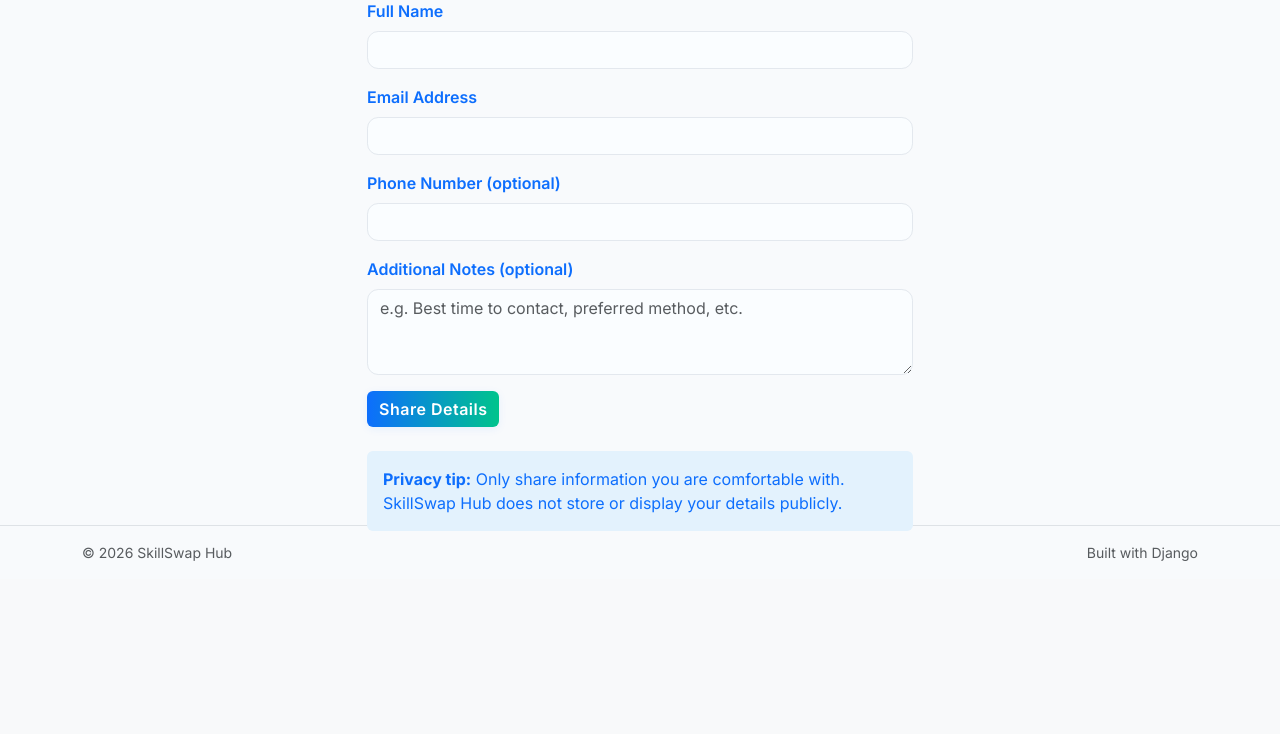
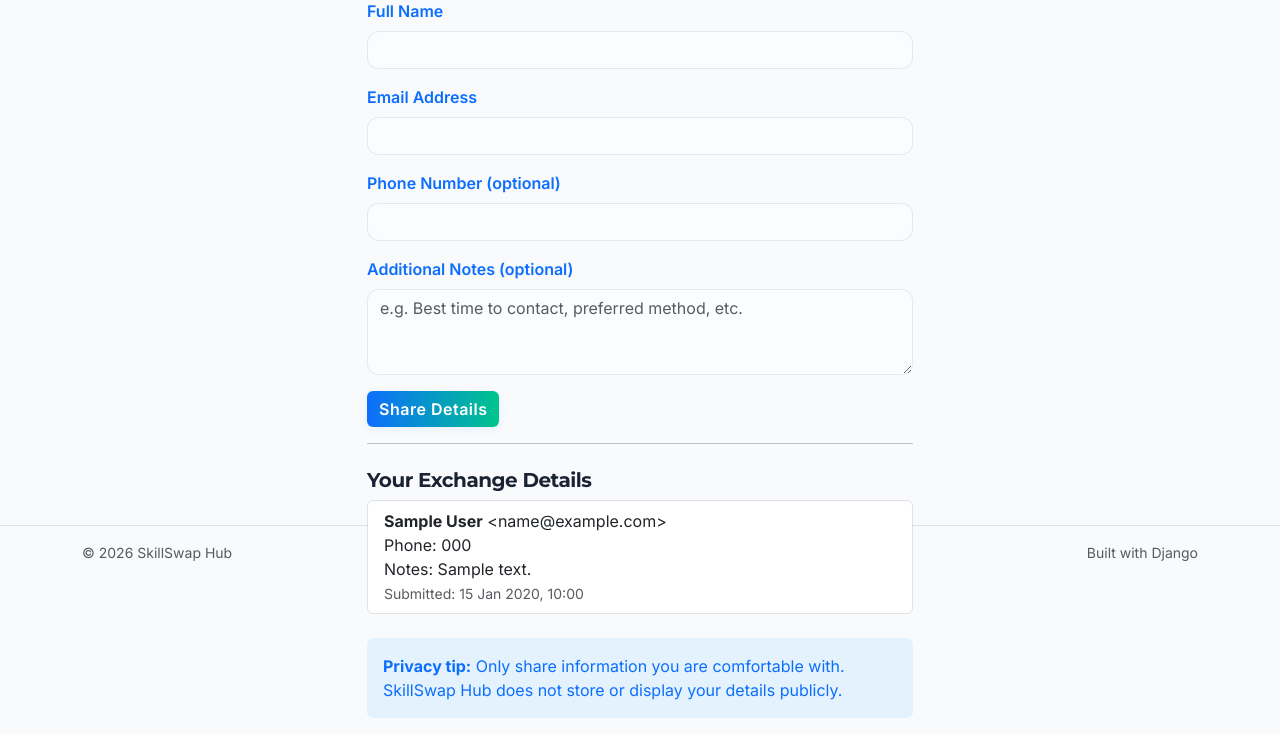
Before and after one commit to cstuart756/skillswap-hub, a Django app: page /exchange-details/ in a window 1280 px wide. Shown: the part 221-955 px from the top of the page. Before the commit the page ends 782 px from the top, so only its background shows below. Run offline with Django 5.2, Linux system fonts and the light colour scheme; a user stored in the database is signed in; tables that the repository leaves empty hold one stand-in row (values such as "Sample post").

Commit message:
Restrict exchange details page to users who have requested a SkillSwap

```diff
--- a/core/templates/exchange_details.html
+++ b/core/templates/exchange_details.html
@@ -5,9 +5,12 @@
   <div class="col-12 col-md-8 col-lg-6">
     <h1 class="h3 mb-3">Exchange Personal Details</h1>
     <p class="mb-4 text-muted">Share your contact information securely with your SkillSwap partner. Only share details you are comfortable exchanging.</p>
-    {% if success %}
-      <div class="alert alert-success">Your details have been submitted and will be shared with your SkillSwap partner.</div>
+    {% if not_allowed %}
+      <div class="alert alert-warning">You must request a SkillSwap before you can view or submit exchange details.</div>
     {% else %}
+      {% if success %}
+        <div class="alert alert-success">Your details have been submitted and will be shared with your SkillSwap partner.</div>
+      {% endif %}
       <form method="post">
         {% csrf_token %}
         <div class="mb-3">
@@ -28,6 +31,23 @@
         </div>
         <button type="submit" class="btn btn-primary">Share Details</button>
       </form>
+
+      {% if user_details and user_details.exists %}
+        <hr>
+        <h2 class="h5 mt-4">Your Exchange Details</h2>
+        <ul class="list-group mb-3">
+          {% for detail in user_details %}
+            <li class="list-group-item">
+              <strong>{{ detail.full_name }}</strong> &lt;{{ detail.email }}&gt;<br>
+              {% if detail.phone %}Phone: {{ detail.phone }}<br>{% endif %}
+              {% if detail.notes %}Notes: {{ detail.notes }}<br>{% endif %}
+              <span class="text-muted small">Submitted: {{ detail.created_at|date:"j M Y, H:i" }}</span>
+            </li>
+          {% empty %}
+            <li class="list-group-item">No details submitted yet.</li>
+          {% endfor %}
+        </ul>
+      {% endif %}
     {% endif %}
     <div class="alert alert-info mt-4" role="alert">
       <strong>Privacy tip:</strong> Only share information you are comfortable with. SkillSwap Hub does not store or display your details publicly.
--- a/core/views.py
+++ b/core/views.py
@@ -2,14 +2,26 @@ from django.shortcuts import render
 from django.views import View
 from django.contrib.auth.decorators import login_required
 from django.utils.decorators import method_decorator
+
 from .models import ExchangeDetail
+from exchanges.models import ExchangeRequest
 
 @method_decorator(login_required, name='dispatch')
 class ExchangeDetailsView(View):
     def get(self, request):
-        return render(request, "exchange_details.html")
+        # Only allow users who have requested a SkillSwap
+        has_requested = ExchangeRequest.objects.filter(requester=request.user).exists()
+        if not has_requested:
+            return render(request, "exchange_details.html", {"not_allowed": True})
+        user_details = ExchangeDetail.objects.filter(user=request.user)
+        context = {"user_details": user_details}
+        return render(request, "exchange_details.html", context)
 
     def post(self, request):
+        # Only allow users who have requested a SkillSwap
+        has_requested = ExchangeRequest.objects.filter(requester=request.user).exists()
+        if not has_requested:
+            return render(request, "exchange_details.html", {"not_allowed": True})
         full_name = request.POST.get("full_name")
         email = request.POST.get("email")
         phone = request.POST.get("phone", "")
@@ -21,5 +33,7 @@ class ExchangeDetailsView(View):
             phone=phone,
             notes=notes,
         )
-        context = {"success": True}
+        # After saving, show all the user's details and success message
+        user_details = ExchangeDetail.objects.filter(user=request.user)
+        context = {"success": True, "user_details": user_details}
         return render(request, "exchange_details.html", context)
```
